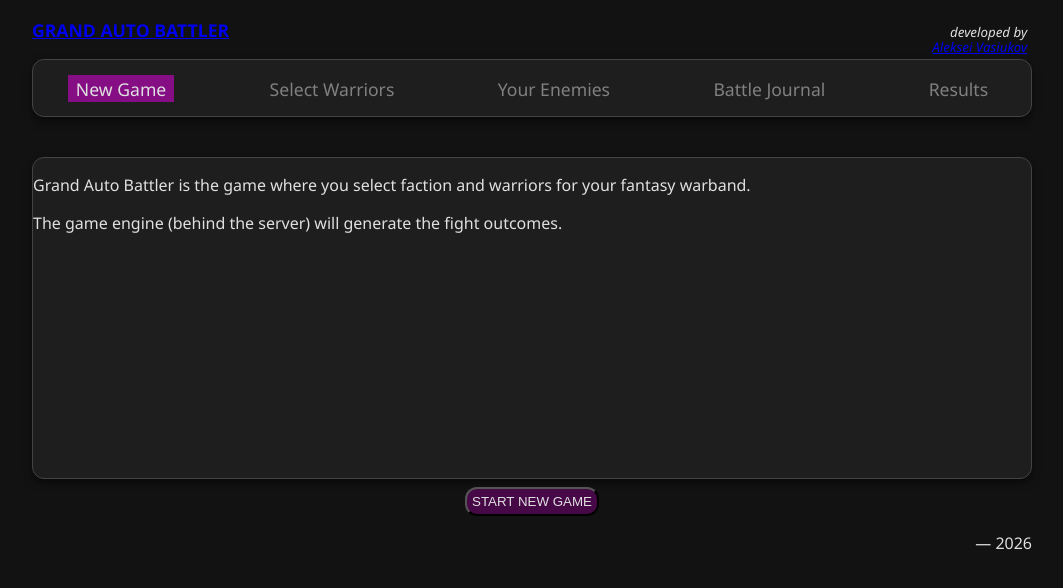
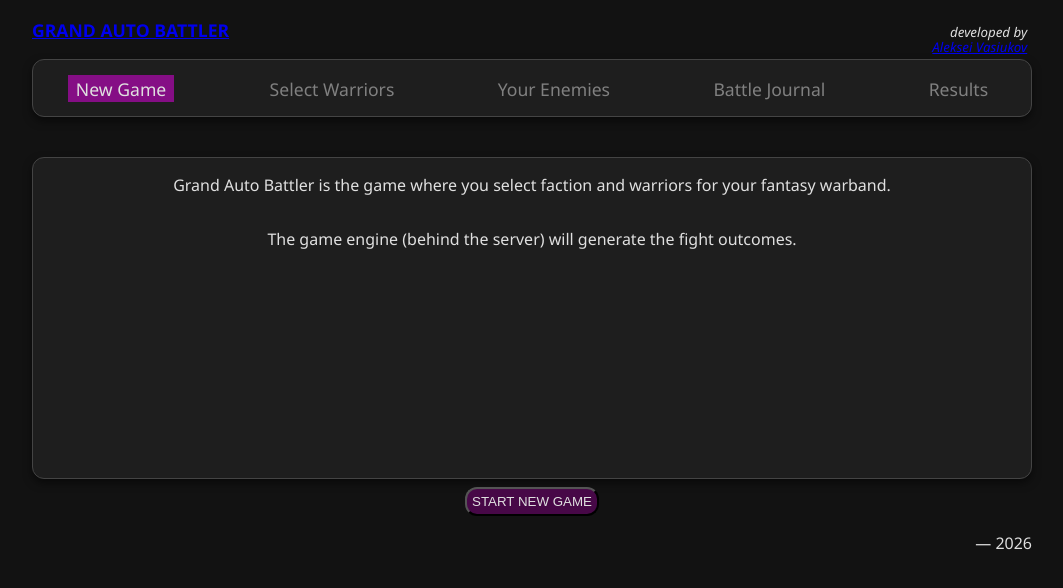
Before and after one commit to AlekseiVasiukov/RustProject, an Angular app in the folder GrandAutoBattler/GrandAutoBattler_Angular_UI/: page /new-game in a window 1280 px wide. Shown: the top 588 px of the page, without its empty margins (108-1171 px from the left). Built offline with nearby package versions, Linux system fonts and the light colour scheme.

Commit message:
improving new-game ui layout

```diff
--- a/GrandAutoBattler/GrandAutoBattler_Angular_UI/src/app/components/new-game/new-game.html
+++ b/GrandAutoBattler/GrandAutoBattler_Angular_UI/src/app/components/new-game/new-game.html
@@ -1,10 +1,14 @@
-
 <div class="new-game-container">
   <div class="game-zone">
-    <p class="game-title">
-      Grand Auto Battler is the game where you select faction and warriors for your fantasy warband.
-    </p>
-    <p class="game-title">The game engine (behind the server) will generate the fight outcomes.</p>
+    <div class="description">
+      <p class="game-title">
+        Grand Auto Battler is the game where you select faction and warriors for your fantasy
+        warband.
+      </p>
+      <p class="game-title">
+        The game engine (behind the server) will generate the fight outcomes.
+      </p>
+    </div>
   </div>
   <button class="btn-advance-stage" (click)="onStartNewGame()">START NEW GAME</button>
   <!-- class="start-button" -->
--- a/GrandAutoBattler/GrandAutoBattler_Angular_UI/src/app/components/new-game/new-game.scss
+++ b/GrandAutoBattler/GrandAutoBattler_Angular_UI/src/app/components/new-game/new-game.scss
@@ -2,19 +2,35 @@
 @import '../../../styles/styles.scss';
 @import '../../../styles/mixins';
 
-.game-zone{
+.game-zone {
   @include game-zone-style;
   @include shadowed_bordered_card;
 }
 
-.new-game-container{
+.new-game-container {
   @include game-container-style;
   // background-color: yellow;
   // display: flex;
   // flex-direction: column;
   // justify-content: end;
   // gap: 0.5rem;
+}
 
+.description {
+  display: flex;
+  flex-direction: column;
+  // align-items: center;
+
+  // justify-items: ;
+  // flex-shrink: 0;
+  text-align: center;
+  justify-content: flex-end;
+  // flex-flow: i;
+  // flex-wrap: 0;
+  // flex-grow: 0;
+  // flex-basis: 0;
+  padding: 0 0.5rem;
+  margin: 0;
 }
 // @import '../../../styles/variables.scss';
 
--- a/GrandAutoBattler/GrandAutoBattler_Angular_UI/src/styles/mixins.scss
+++ b/GrandAutoBattler/GrandAutoBattler_Angular_UI/src/styles/mixins.scss
@@ -17,6 +17,8 @@
 
 @mixin game-container-style {
   display: flex;
+
+  // margin: 1rem;
   flex-direction: column;
   justify-content: end;
   gap: 0.5rem;
```
